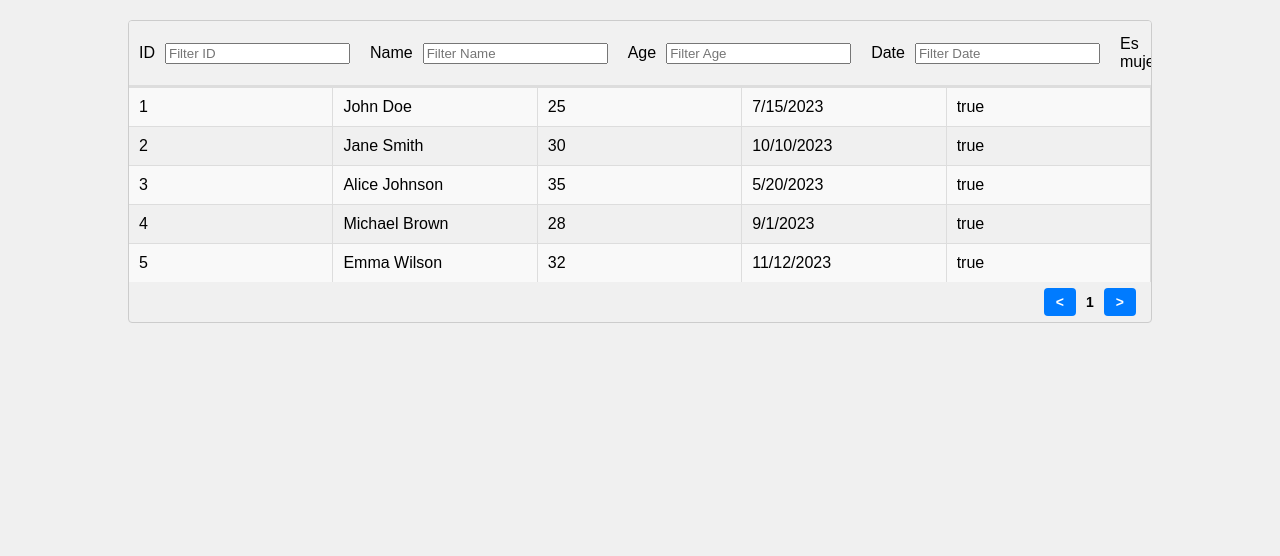
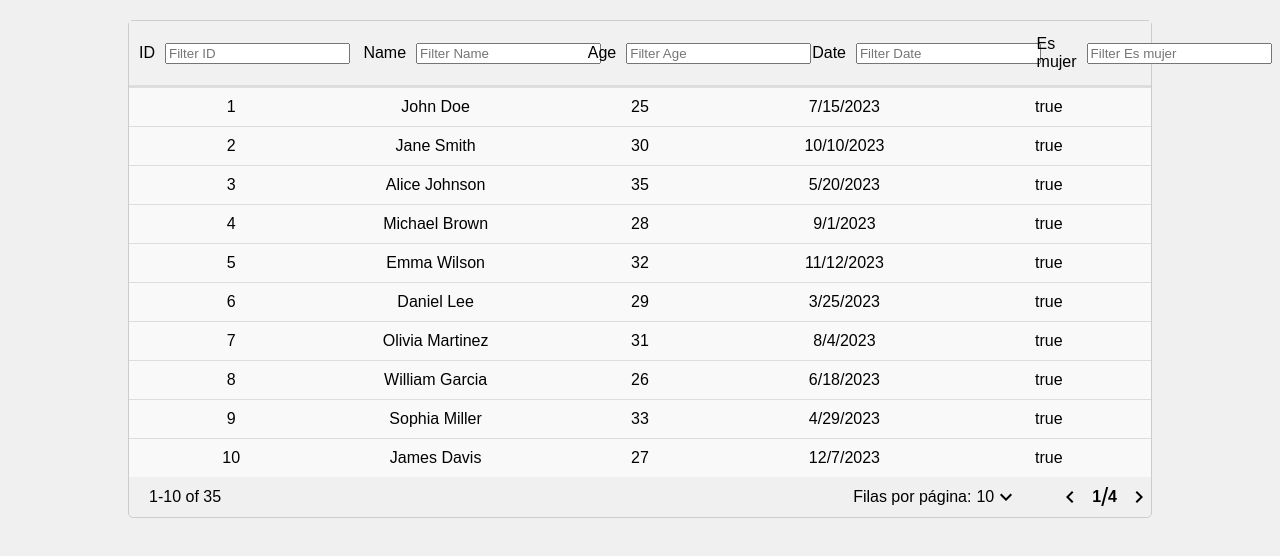
Before and after one commit to 18zuluaga/workshop, a React (Vite) app in the folder tabla/: page / in a window 1280 px wide. Shown: the top 556 px of the page. Built offline with nearby package versions, Linux system fonts and the light colour scheme.

Commit message:
Update style

```diff
--- a/tabla/package.json
+++ b/tabla/package.json
@@ -10,6 +10,10 @@
     "preview": "vite preview"
   },
   "dependencies": {
+    "@emotion/react": "^11.11.4",
+    "@emotion/styled": "^11.11.5",
+    "@mui/icons-material": "^5.16.4",
+    "@mui/material": "^5.16.4",
     "material": "^0.9.14",
     "mui": "^0.0.1",
     "react": "^18.3.1",
--- a/tabla/src/App.tsx
+++ b/tabla/src/App.tsx
@@ -13,17 +13,17 @@ interface RowData {
 
 // Ajustamos la definición de las columnas para permitir renderCell opcionalmente
 const columns = [
-  { id: 'id', label: 'ID' },
-  { id: 'name', label: 'Name' },
-  { id: 'age', label: 'Age' },
-  { id: 'date', label: 'Date', renderCell: (value : RowData) => {
+  { id: 'id', label: 'ID', width: '20%' },
+  { id: 'name', label: 'Name', width: '20%' },
+  { id: 'age', label: 'Age', width: '20%' },
+  { id: 'date', label: 'Date', width: '20%', renderCell: (value : RowData) => {
       if (value instanceof Date) {
         return value.toLocaleDateString();
       }
       return String(value);
     }
   },
-  { id:'mujer', label: 'Es mujer' },
+  { id:'mujer', label: 'Es mujer', width: '20%' },
 ];
 
 const rows: RowData[] = [
@@ -67,7 +67,7 @@ const rows: RowData[] = [
 const App: React.FC = () => {
   return (
     <div style={{ display: 'flex', flexDirection: 'column', width: '80vw', margin: 'auto' }}>
-      <DataGrid<RowData> columns={columns} rows={rows} limit={5}/>
+      <DataGrid<RowData> columns={columns} rows={rows} limit={10}/>
     </div>
   );
 };
--- a/tabla/src/component/Cell.tsx
+++ b/tabla/src/component/Cell.tsx
@@ -3,11 +3,12 @@ import React from 'react';
 interface CellProps {
   value: any;
   renderCell: (value: any) => React.ReactNode;
+  width: string;
 }
 
-const Cell: React.FC<CellProps> = ({ value, renderCell }) => {
+const Cell: React.FC<CellProps> = ({ value, renderCell, width }) => {
   return (
-    <div style={{ flex: 1, padding: '10px', borderRight: '1px solid #ddd' }}>
+    <div style={{ width: width,padding: '10px', textAlign: 'center'}}>
       {renderCell(value)}
     </div>
   );
--- a/tabla/src/component/Header.tsx
+++ b/tabla/src/component/Header.tsx
@@ -1,8 +1,11 @@
 import React from 'react';
+import SouthIcon from '@mui/icons-material/South';
+import NorthIcon from '@mui/icons-material/North';
 
 interface Column<T> {
-  id: number | string; // Permitir 'string' como opción adicional
+  id: number | string;
   label: string;
+  width: string;
   renderCell?: (value: T) => React.ReactNode;
 }
 
@@ -34,7 +37,7 @@ const Header = <T,>({ columns, onFilterChange, onSortChange, sortConfig, columIn
         <div
           key={String(column.id)}
           style={{
-            flex: 1,
+            width: column.width,
             padding: '10px',
             display: 'flex',
             alignItems: 'center',
@@ -42,10 +45,10 @@ const Header = <T,>({ columns, onFilterChange, onSortChange, sortConfig, columIn
           }}
           onClick={() => handleColumInMoment(column)}
         >
-          <span style={{ marginRight: '10px' }}>
+          <span style={{ marginRight: '10px', display: 'flex', alignItems:'center' }}>
             {column.label}
             {columInMoment?.id === column.id ?(
-              <span onClick={() => handleSort(column.id )}>{sortConfig?.direction === 'asc' ? ' 🔼' : ' 🔽'}</span>
+              <span onClick={() => handleSort(column.id )}>{sortConfig?.direction === 'asc' ? <NorthIcon sx={{ fontSize: 20 }}/> : <SouthIcon  sx={{ fontSize: 20 }}/>}</span>
             ): null}
           </span>
           <input
--- a/tabla/src/component/Pagination.tsx
+++ b/tabla/src/component/Pagination.tsx
@@ -1,5 +1,6 @@
 import React from 'react';
-
+import KeyboardArrowLeftIcon from '@mui/icons-material/KeyboardArrowLeft';
+import KeyboardArrowRightIcon from '@mui/icons-material/KeyboardArrowRight';
 interface PaginationProps {
   currentPage: number;
   totalPages: number;
@@ -9,41 +10,10 @@ interface PaginationProps {
 
 const Pagination: React.FC<PaginationProps> = ({ currentPage, totalPages, onPreviousPage, onNextPage }) => {
   return (
-    <div style={{ textAlign: 'center', display: 'flex',justifyContent:'end', alignItems:'center', width: '100%', height: '5vh' }}>
-      <button
-        onClick={onPreviousPage}
-        style={{
-          padding: '6px 12px',
-          fontSize: '14px',
-          fontWeight: 'bold',
-          cursor: 'pointer',
-          backgroundColor: '#007bff',
-          color: '#fff',
-          borderRadius: '4px',
-          border: 'none',
-        }}
-        disabled={currentPage === 1}
-      >
-        &lt;
-      </button>
-      <span style={{ fontSize: '14px', margin: '0 10px', fontWeight: 'bold', }}>{currentPage}</span>
-      <button
-        onClick={onNextPage}
-        style={{
-          padding: '6px 12px',
-          fontSize: '14px',
-          fontWeight: 'bold',
-          cursor: 'pointer',
-          backgroundColor: '#007bff',
-          color: '#fff',
-          borderRadius: '4px',
-          border: 'none',
-          marginRight: '15px'
-        }}
-        disabled={currentPage === totalPages}
-      >
-        &gt;
-      </button>
+    <div style={{ textAlign: 'center', display: 'flex',justifyContent:'end', alignItems:'center', height: '5vh' }}>
+      <KeyboardArrowLeftIcon onClick={onPreviousPage}/>
+      <span style={{ fontSize: '16px', margin: '0 10px', fontWeight: 'bold', display: 'flex', alignItems: "center" }}>{currentPage}<span style={{fontSize: "25px", fontWeight: '100'}}>/</span>{totalPages}</span>
+      <KeyboardArrowRightIcon onClick={onNextPage}/>
     </div>
   );
 };
--- /dev/null
+++ b/tabla/src/component/Select.tsx
@@ -0,0 +1,84 @@
+import React, { useState, useEffect, useRef } from 'react';
+import KeyboardArrowDownIcon from '@mui/icons-material/KeyboardArrowDown';
+import KeyboardArrowUpIcon from '@mui/icons-material/KeyboardArrowUp';
+interface itemsPerPageProps {
+    itemsPerPage: number;
+    setItemsPerPage: (itemsPerPage: number) => void
+}
+
+
+
+export default function SelectAutoWidth({ itemsPerPage, setItemsPerPage }: itemsPerPageProps) {
+    const [isModalOpen, setModalOpen] = useState<boolean>(false);
+    const modalRef = useRef<HTMLDivElement>(null); // Referencia al modal
+
+    const options = [
+        { value: 5, label: 5 },
+        { value: 10, label: 10 },
+        { value: 15, label: 15 },
+    ];
+
+    const handleSelect = (value: number) => {
+        setItemsPerPage(value);
+        setModalOpen(false);
+    };
+
+    const handleClickOutside = (event: MouseEvent) => {
+        if (modalRef.current && !modalRef.current.contains(event.target as Node)) {
+            setModalOpen(false);
+        }
+    };
+
+    useEffect(() => {
+        if (isModalOpen) {
+            document.addEventListener('mousedown', handleClickOutside);
+        } else {
+            document.removeEventListener('mousedown', handleClickOutside);
+        }
+
+        return () => {
+            document.removeEventListener('mousedown', handleClickOutside);
+        };
+    }, [isModalOpen]);
+
+    return (
+        <div style={{ position: 'relative' }}>
+            <div
+                onClick={() => setModalOpen(!isModalOpen)}
+                style={{ display: 'flex', alignItems: 'center', justifyContent: 'center' }}
+            >
+                {options.find(option => option.value === itemsPerPage)?.label || 'Select an option'}
+                {isModalOpen ? <KeyboardArrowUpIcon /> : <KeyboardArrowDownIcon />}
+            </div>
+
+            {isModalOpen && (
+                <div style={menuStyle} ref={modalRef}>
+                    {options.map(option => (
+                        <div
+                            key={option.value}
+                            onClick={() => handleSelect(option.value)}
+                            style={{
+                                padding: '10px',
+                                cursor: 'pointer',
+                                backgroundColor: 'white'
+                            }}
+                        >
+
+                            {option.label}
+                        </div>
+                    ))}
+                </div>
+            )}
+        </div>
+    );
+};
+
+const menuStyle: React.CSSProperties = {
+    position: 'absolute',
+    top: '88%',
+    border: '1px solid #ccc',
+    borderRadius: '8px',
+    backgroundColor: 'white',
+    boxShadow: '0 4px 8px rgba(0, 0, 0, 0.2)',
+    zIndex: 1000,
+};
--- a/tabla/src/component/datagrid.tsx
+++ b/tabla/src/component/datagrid.tsx
@@ -3,10 +3,12 @@ import Header from './Header';
 import Cell from './Cell';
 import getRenderCell from './getRenderCell';
 import Pagination from './Pagination';
+import ItemsPerPage from './itemsPerPage';
 
 interface Column<T> {
   id: number | string;
   label: string;
+  width: string;
   renderCell?: (value: T) => React.ReactNode;
 }
 
@@ -22,7 +24,7 @@ const DataGrid = <T,>({ columns, rows, limit }: DataGridProps<T>) => {
   const [currentPage, setCurrentPage] = React.useState<number>(1);
   const [sortConfig, setSortConfig] = React.useState<{ columnId: string | number; direction: 'asc' | 'desc' } | null>(null);
   const [columInMoment, setColumInMoment] = React.useState<Column<T> | null>(null)
-  const itemsPerPage = limit;
+  const [itemsPerPage, setItemsPerPage] = React.useState<number>(limit);
 
   React.useEffect(() => {
     setColumnOrder(columns.map(col => col.id));
@@ -96,7 +98,7 @@ const DataGrid = <T,>({ columns, rows, limit }: DataGridProps<T>) => {
   };
 
   return (
-    <div style={{ border: '1px solid #ccc', borderRadius: '4px', overflow: 'hidden', marginTop: '20px' }}>
+    <div style={{ border: '1px solid #ccc', borderRadius: '5px', marginTop: '20px' }}>
       <Header
         columns={columns}
         onFilterChange={handleFilterChange}
@@ -112,7 +114,7 @@ const DataGrid = <T,>({ columns, rows, limit }: DataGridProps<T>) => {
           style={{
             display: 'flex',
             borderTop: '1px solid #ddd',
-            backgroundColor: rowIndex % 2 === 0 ? '#f9f9f9' : 'transparent'
+            backgroundColor: '#f9f9f9'
           }}
         >
           {columnOrder.map((columnId) => {
@@ -126,13 +128,22 @@ const DataGrid = <T,>({ columns, rows, limit }: DataGridProps<T>) => {
                 key={String(columnId)}
                 value={row[columnId as keyof T]}
                 renderCell={renderCell}
+                width={column.width}
               />
             );
           })}
         </div>
       ))}
 
-      <Pagination currentPage={currentPage} totalPages={totalPages} onPreviousPage={handlePreviousPage} onNextPage={handleNextPage}  />
+      <div style={{display: 'flex', alignItems: 'center', justifyContent: 'space-between'}}>
+        <div style={{marginLeft: "20px"}}>
+          <span>1-{itemsPerPage} of {totalItems}</span>
+        </div>
+        <div style={{display: 'flex', alignItems: 'center', gap: '40px'}}>
+          <ItemsPerPage itemsPerPage={itemsPerPage} setItemsPerPage={setItemsPerPage}/>
+          <Pagination currentPage={currentPage} totalPages={totalPages} onPreviousPage={handlePreviousPage} onNextPage={handleNextPage}/>
+        </div>
+      </div>
     </div>
   );
 };
--- /dev/null
+++ b/tabla/src/component/itemsPerPage.tsx
@@ -0,0 +1,18 @@
+import React from 'react';
+import SelectAutoWidth from './Select';
+
+interface itemsPerPageProps {
+    itemsPerPage: number;
+    setItemsPerPage: (itemsPerPage: number) => void
+}
+
+const ItemsPerPage: React.FC<itemsPerPageProps> = ({  itemsPerPage, setItemsPerPage }) => {
+  return (
+    <div style={{display: 'flex', alignItems: 'center', height: "100%", gap: '5px'}}>
+            Filas por página:
+            <SelectAutoWidth itemsPerPage={itemsPerPage} setItemsPerPage={setItemsPerPage}/>
+    </div>
+  );
+};
+
+export default ItemsPerPage;
```
Also changed, not shown: 1 other file (tests, documents, lock files or other folders).
